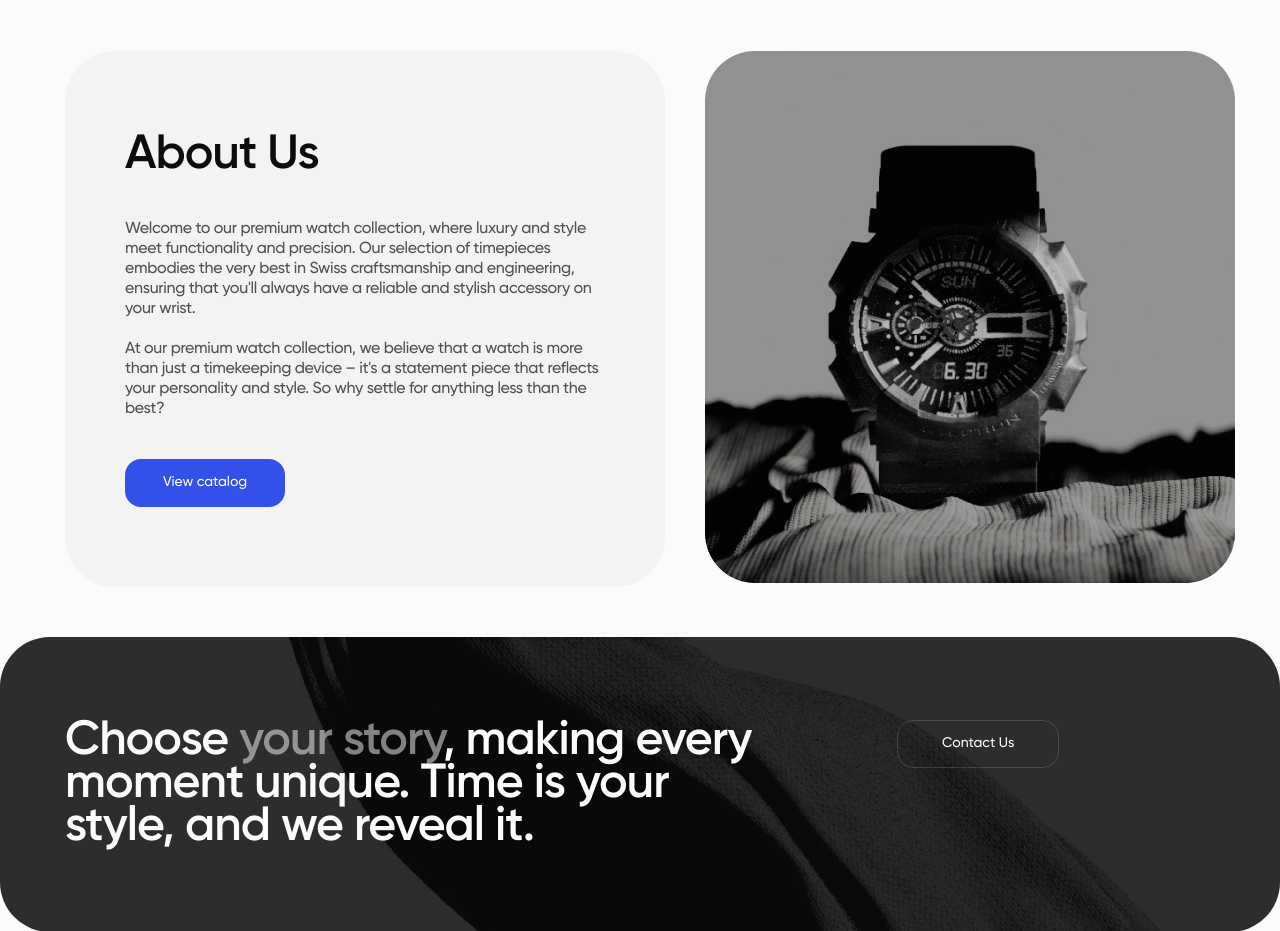
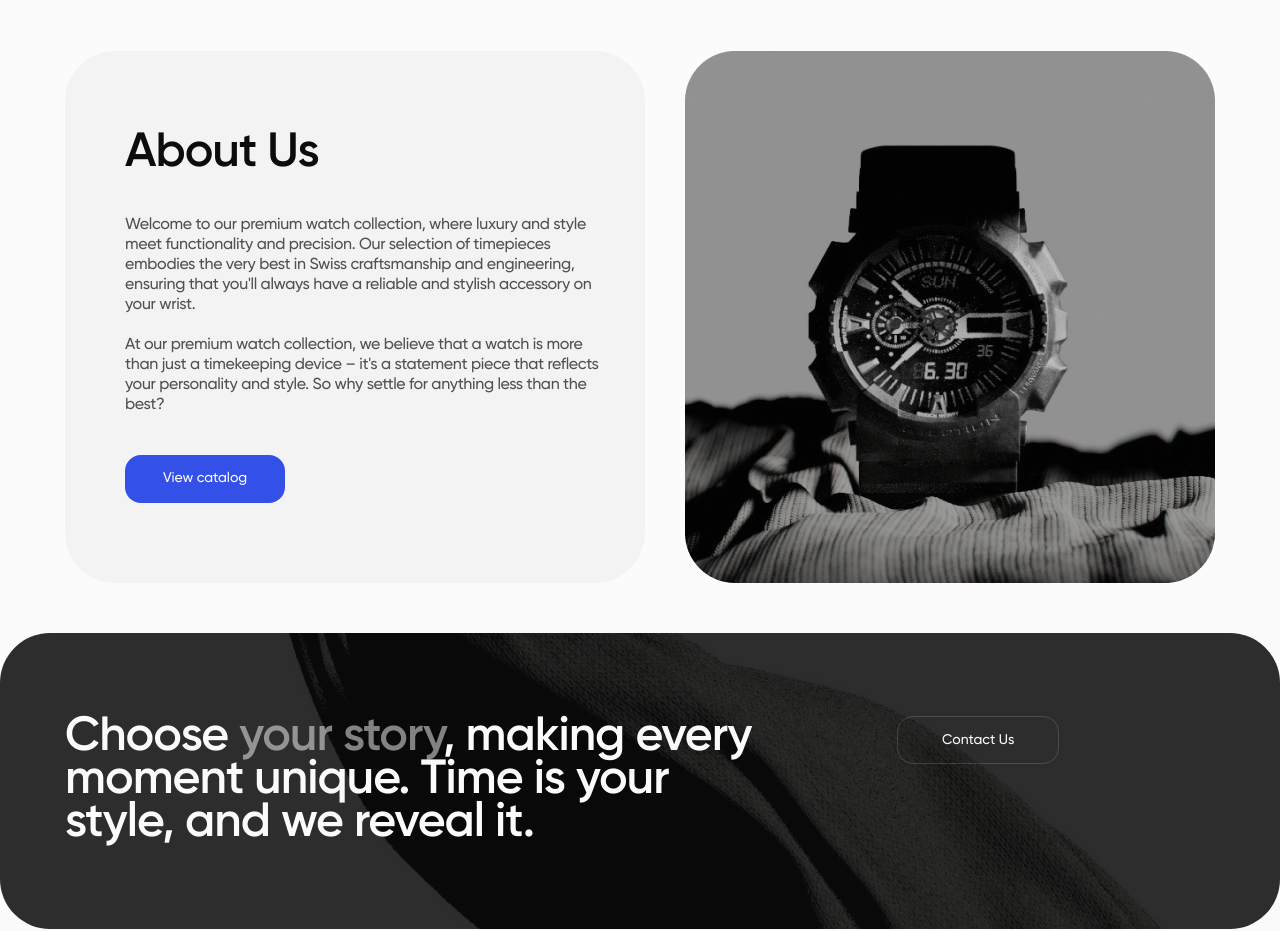
Before and after one commit to YuriiMakoveichuk/project-MobileTeam-1, a website built with Vite: page src/index.html in a window 1280 px wide. Shown: the part 1080-2011 px from the top of the page. Built offline with nearby package versions, Linux system fonts and the light colour scheme.

Commit message:
modifi about

```diff
--- a/src/css/about-us.css
+++ b/src/css/about-us.css
@@ -15,7 +15,7 @@
 .title {
     font-weight: 600;
     font-size: 32px;
-    line-height: 1;
+    line-height: 0.92;
     letter-spacing: -0.02em;
     color: #0c0c0c;
     margin-bottom: 28px;
@@ -98,8 +98,8 @@
         gap: 40px;
     }
 
-
     .about-info {
+        width: 580px;
         border-radius: 50px;
         padding: 80px 60px;
     }
```
